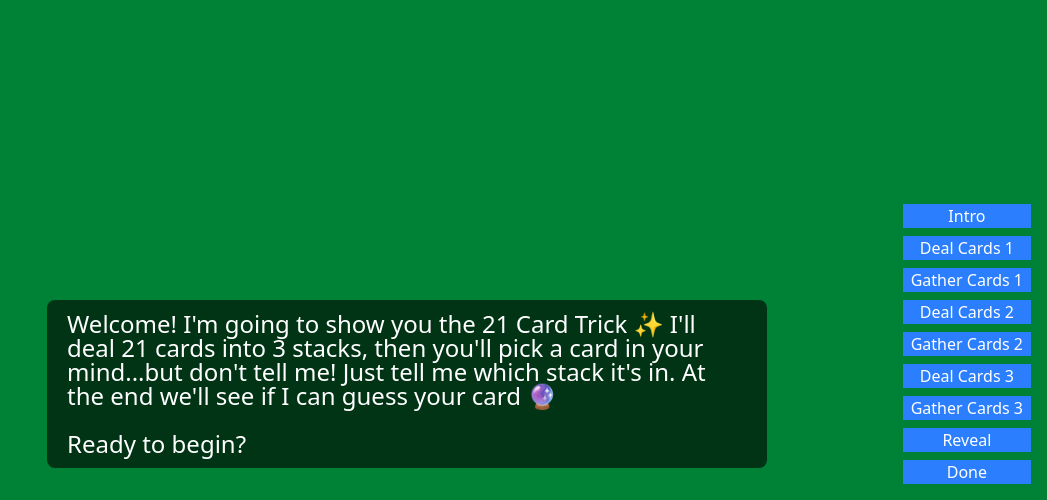
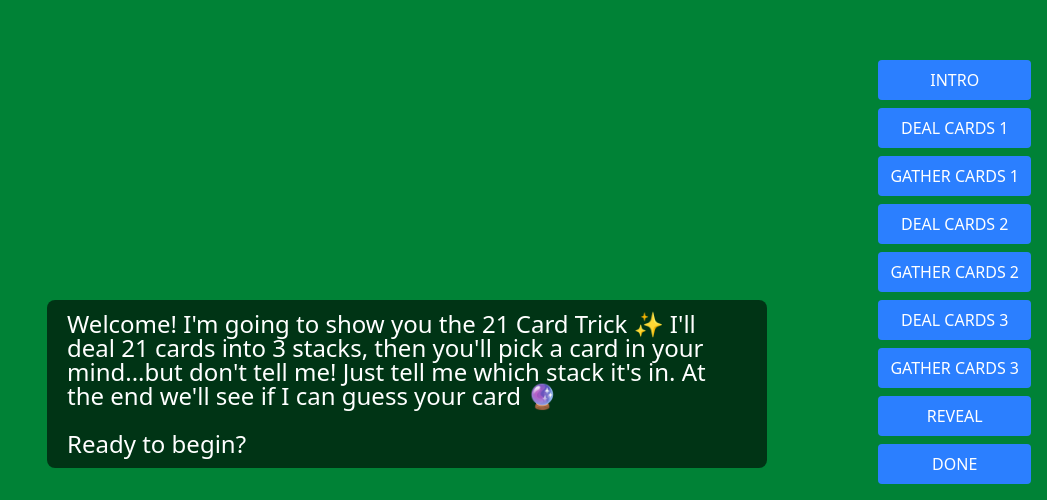
Before and after one commit to megelismi/21-card-trick, a React (Vite) app: page / in a window 1280 px wide. Shown: the part 300-800 px from the top of the page, without its empty margins (233-1280 px from the left). Built offline with nearby package versions, Linux system fonts and the light colour scheme; a web font is replaced by a local one.

Commit message:
save selected stack

```diff
--- a/src/App.tsx
+++ b/src/App.tsx
@@ -4,18 +4,24 @@ import CardTable from "./components/CardTable";
 import DebugControls from "./components/DebugControls";
 import DialogueBox from "./components/DialogueBox";
 import StackSelectors from "./components/StackSelectors";
+import type { SelectedStack } from "./types/cardTrickMachine";
 
 function App() {
   const [state, send] = useMachine(cardTrickMachine);
 
-  const phase = String(state.value);
+  const phase = state.value;
   const cards = state.context.cards;
+
+  const handleStackSelected = (selectedStack: SelectedStack) => {
+    console.log("should be sending selectedStack", selectedStack);
+    send({ type: "SELECT_STACK", selectedStack });
+  };
 
   return (
     <div className="flex flex-wrap justify-center  bg-green-700 p-2 h-screen">
       <DebugControls send={send} />
       <CardTable phase={phase} cards={cards} />
-      <StackSelectors phase={phase} />
+      <StackSelectors phase={phase} onStackSelected={handleStackSelected} />
       <DialogueBox phase={phase} />
     </div>
   );
--- a/src/components/DebugControls.tsx
+++ b/src/components/DebugControls.tsx
@@ -5,55 +5,55 @@ function DebugControls({ send }: { send: (arg0: CardTrickEvents) => void }) {
     <div className="absolute bottom-4 right-4 flex flex-col gap-2">
       <button
         onClick={() => send({ type: "INTRO" })}
-        className="bg-blue-500 px-2 py-1 text-white"
+        className="bg-blue-500 p-3 rounded-sm uppercase text-white"
       >
         Intro
       </button>
       <button
         onClick={() => send({ type: "DEAL_CARDS_1" })}
-        className="bg-blue-500 px-2 py-1 text-white"
+        className="bg-blue-500 p-3 rounded-sm uppercase text-white"
       >
         Deal Cards 1
       </button>
       <button
         onClick={() => send({ type: "GATHER_CARDS_1", selectedColumn: 2 })}
-        className="bg-blue-500 px-2 py-1 text-white"
+        className="bg-blue-500 p-3 rounded-sm uppercase text-white"
       >
         Gather Cards 1
       </button>
       <button
         onClick={() => send({ type: "DEAL_CARDS_2" })}
-        className="bg-blue-500 px-2 py-1 text-white"
+        className="bg-blue-500 p-3 rounded-sm uppercase text-white"
       >
         Deal Cards 2
       </button>
       <button
         onClick={() => send({ type: "GATHER_CARDS_2", selectedColumn: 2 })}
-        className="bg-blue-500 px-2 py-1 text-white"
+        className="bg-blue-500 p-3 rounded-sm uppercase text-white"
       >
         Gather Cards 2
       </button>
       <button
         onClick={() => send({ type: "DEAL_CARDS_3" })}
-        className="bg-blue-500 px-2 py-1 text-white"
+        className="bg-blue-500 p-3 rounded-sm uppercase text-white"
       >
         Deal Cards 3
       </button>
       <button
         onClick={() => send({ type: "GATHER_CARDS_3", selectedColumn: 2 })}
-        className="bg-blue-500 px-2 py-1 text-white"
+        className="bg-blue-500 p-3 rounded-sm uppercase text-white"
       >
         Gather Cards 3
       </button>
       <button
         onClick={() => send({ type: "REVEAL" })}
-        className="bg-blue-500 px-2 py-1 text-white"
+        className="bg-blue-500 p-3 rounded-sm uppercase text-white"
       >
         Reveal
       </button>
       <button
         onClick={() => send({ type: "DONE" })}
-        className="bg-blue-500 px-2 py-1 text-white"
+        className="bg-blue-500 p-3 rounded-sm uppercase text-white"
       >
         Done
       </button>
--- a/src/components/StackButton.tsx
+++ b/src/components/StackButton.tsx
@@ -1,11 +1,11 @@
 import { motion, AnimatePresence } from "motion/react";
-import woodBackground from "../../public/images/beige-wooden-textured-flooring-background.jpg";
+import woodBackground from "/images/beige-wooden-textured-flooring-background.jpg";
 
 function StackButton({
   stackNumber,
   onClickCallback,
 }: {
-  stackNumber: "1" | "2" | "3";
+  stackNumber: 1 | 2 | 3;
   onClickCallback: () => void;
 }) {
   return (
--- a/src/components/StackSelectors.tsx
+++ b/src/components/StackSelectors.tsx
@@ -1,28 +1,36 @@
 import StackButton from "./StackButton";
+import type { SelectedStack } from "../types/cardTrickMachine";
 
-function StackSelectors({ phase }: { phase: string }) {
-  const handleClick = (stackNumber: number): void => {
-    console.log(`stack ${stackNumber} clicked`);
-  };
-
-  if (
-    phase !== "askColumn1" &&
-    phase !== "askColumn2" &&
-    phase !== "askColumn3"
-  ) {
+function StackSelectors({
+  phase,
+  onStackSelected,
+}: {
+  phase: string;
+  onStackSelected: (arg0: SelectedStack) => void;
+}) {
+  if (!phase.startsWith("askColumn")) {
     return null;
   }
 
   return (
     <div className="fixed bottom-[150px] grid grid-cols-3 gap-6 mt-4 max-w-[727px] w-full">
       <div className="flex justify-start">
-        <StackButton stackNumber={"1"} onClickCallback={() => handleClick(1)} />
+        <StackButton
+          stackNumber={1}
+          onClickCallback={() => onStackSelected(0)}
+        />
       </div>
       <div className="flex justify-center">
-        <StackButton stackNumber={"2"} onClickCallback={() => handleClick(2)} />
+        <StackButton
+          stackNumber={2}
+          onClickCallback={() => onStackSelected(1)}
+        />
       </div>
       <div className="flex justify-end">
-        <StackButton stackNumber={"3"} onClickCallback={() => handleClick(3)} />
+        <StackButton
+          stackNumber={3}
+          onClickCallback={() => onStackSelected(2)}
+        />
       </div>
     </div>
   );
--- a/src/machines/cardTrickMachine.ts
+++ b/src/machines/cardTrickMachine.ts
@@ -5,17 +5,21 @@ import type { Context, CardTrickEvents } from '../types/cardTrickMachine'
 
 const cardTrickMachine = setup({
   types: {
-    context: {} as {
-      cards: Cards;
-    },
+    context: {} as Context,
     events: {} as CardTrickEvents
   },
   actions: {
     setRandomCards: assign({
       cards: () => generateRandomUniqueCards() as Cards
     }),
-    logContext: ({ context }: { context: Context }): void => {
+    setSelectedStack: assign({
+      selectedStack: ({ event }: { event: CardTrickEvents }) => {
+        return event.type === 'SELECT_STACK' ? event.selectedStack : null;
+      }
+    }),
+    logContext: ({ context, event }: { context: Context, event: CardTrickEvents }): void => {
       console.log("Current context:", context);
+      console.log("Current event", event.type);
     }
   }
 }).createMachine({
@@ -23,6 +27,7 @@ const cardTrickMachine = setup({
   initial: 'intro',
   context: {
     cards: [],
+    selectedStack: null,
   },
   entry: ['logContext'],
   states: {
@@ -33,12 +38,16 @@ const cardTrickMachine = setup({
     dealCards1: {
       entry: ['setRandomCards', 'logContext'],
       after: {
-        4000: "askColumn1" // transition after 4 seconds
+        3000: "askColumn1" // transition after 3 seconds
       }
     },
     askColumn1: {
-      entry: ['logContext'], // column buttons should appear
-      on: { GATHER_CARDS_1: 'gatherCards1' },
+      entry: ['logContext'],
+      on: { GATHER_CARDS_1: 'gatherCards1', SELECT_STACK: 'selectStack' },
+    },
+    selectStack: {
+      entry: ['setSelectedStack', 'logContext'],
+      target: 'gatherCards', // auto-advance here
     },
     gatherCards1: {
       entry: ['logContext'], // we should receive the selected column and reshuffle cards...
@@ -47,12 +56,12 @@ const cardTrickMachine = setup({
     dealCards2: {
       entry: ['logContext'],
        after: {
-        4000: "askColumn2" // transition after 4 seconds
+        3000: "askColumn2" // transition after 3 seconds
       }
     },
     askColumn2: {
-      entry: ['logContext'], // column buttons should appear, or maybe they stay put...
-      on: { GATHER_CARDS_2: 'gatherCards2' },
+      entry: ['logContext'],
+      on: { GATHER_CARDS_2: 'gatherCards2', SELECT_STACK: 'selectStack' },
     },
     gatherCards2: {
       entry: ['logContext'], // we should receive the selected column and reshuffle cards...
@@ -61,17 +70,17 @@ const cardTrickMachine = setup({
     dealCards3: {
       entry: ['logContext'],
         after: {
-        4000: "askColumn3" // transition after 4 seconds
+        3000: "askColumn3" // transition after 3 seconds
       }
     },
     askColumn3: {
-      entry: ['logContext'], // column buttons should appear, or maybe they stay put...
-      on: { GATHER_CARDS_3: 'gatherCards3' },
+      entry: ['logContext'],
+      on: { GATHER_CARDS_3: 'gatherCards3', SELECT_STACK: 'selectStack' },
     },
     gatherCards3: {
       entry: ['logContext'], // we should receive the selected column and reshuffle cards...
       after: {
-        4000: "reveal" // transition after 4 seconds
+        3000: "reveal" // transition after 3 seconds
       }
     },
     reveal: {
--- a/src/types/cardTrickMachine.ts
+++ b/src/types/cardTrickMachine.ts
@@ -1,7 +1,9 @@
 import type { Cards } from './cards';
 
+export type SelectedStack = 0 | 1 | 2 | null;
+
 export interface Context {
-  selectedColumn?: number; // 0,1,2
+  selectedStack: SelectedStack;
   cards: Cards;
 }
 
@@ -9,12 +11,13 @@ export type CardTrickEvents =
   | { type: "INTRO" }
   | { type: "DEAL_CARDS_1" }
   | { type: "ASK_COLUMN_1" }
-  | { type: "GATHER_CARDS_1"; selectedColumn: number }
+  | { type: "SELECT_STACK"; selectedStack: SelectedStack }
+  | { type: "GATHER_CARDS_1" }
   | { type: "DEAL_CARDS_2" }
   | { type: "ASK_COLUMN_2" }
-  | { type: "GATHER_CARDS_2"; selectedColumn: number }
+  | { type: "GATHER_CARDS_2" }
   | { type: "DEAL_CARDS_3" }
   | { type: "ASK_COLUMN_3" }
-  | { type: "GATHER_CARDS_3"; selectedColumn: number }
+  | { type: "GATHER_CARDS_3" }
   | { type: "REVEAL" }
   | { type: "DONE" };
```
